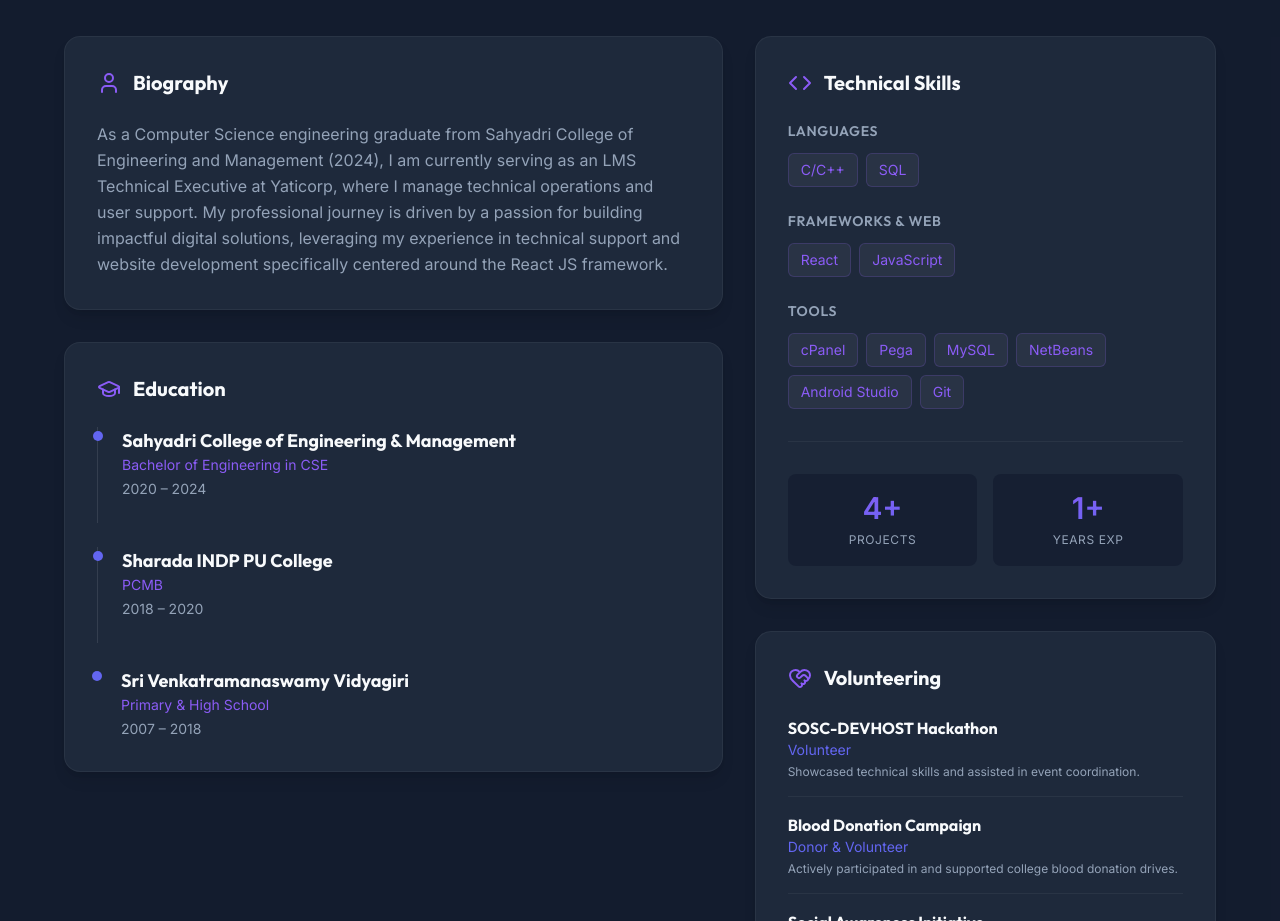
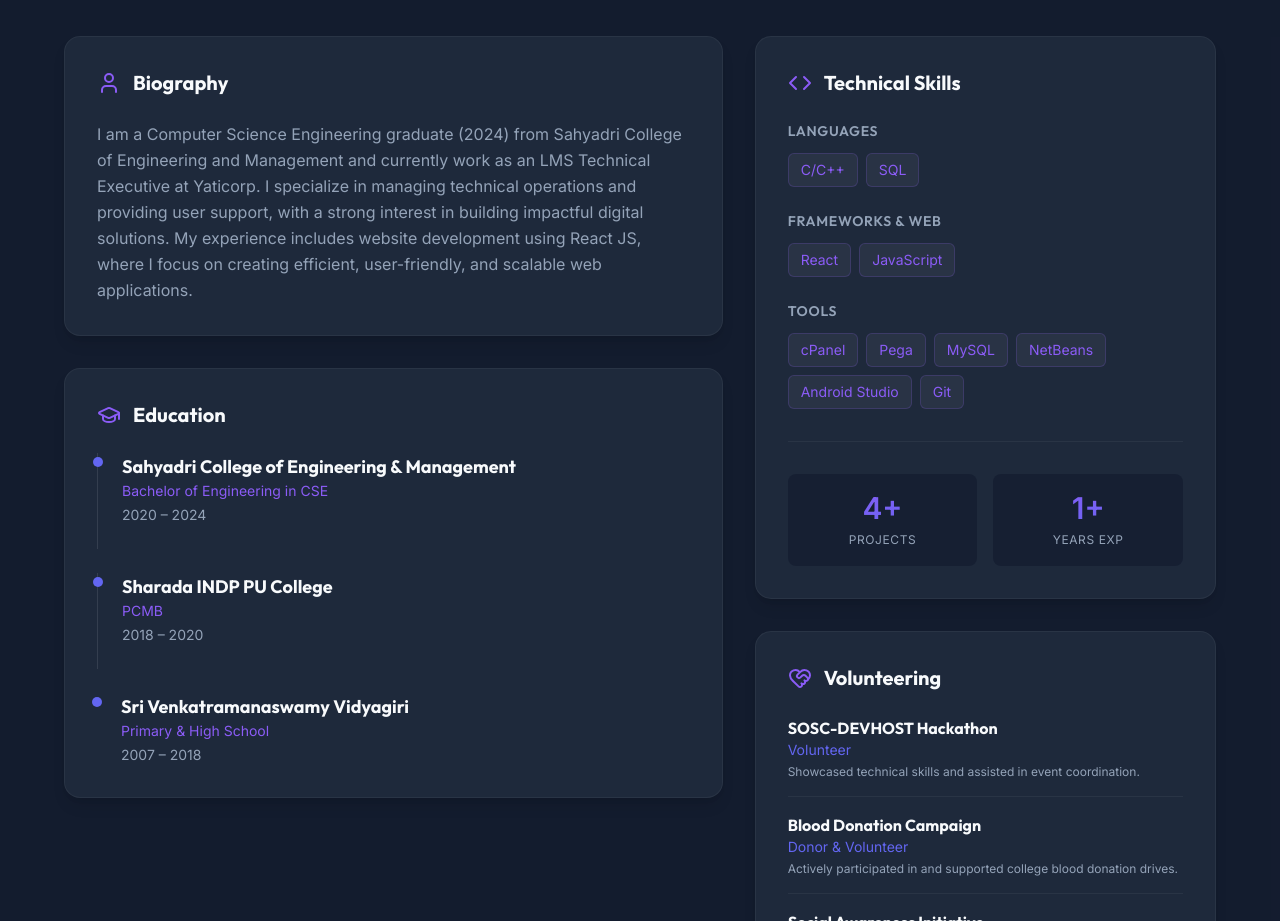
Before and after one commit to VishranthRai/Portfolio, a React (Vite) app: page / in a window 1280 px wide. Shown: the part 980-1901 px from the top of the page. Built offline with nearby package versions, Linux system fonts and the light colour scheme.

Commit message:
Refine biography text

```diff
--- a/src/components/About.jsx
+++ b/src/components/About.jsx
@@ -72,11 +72,7 @@ const About = () => {
                                 </div>
                                 <div className="space-y-4 text-text-secondary leading-relaxed">
                                     <p>
-                                        As a Computer Science engineering graduate from Sahyadri College of Engineering and Management (2024),
-                                        I am currently serving as an LMS Technical Executive at Yaticorp, where I manage technical operations
-                                        and user support. My professional journey is driven by a passion for building impactful digital
-                                        solutions, leveraging my experience in technical support and website development specifically
-                                        centered around the React JS framework.
+                                        I am a Computer Science Engineering graduate (2024) from Sahyadri College of Engineering and Management and currently work as an LMS Technical Executive at Yaticorp. I specialize in managing technical operations and providing user support, with a strong interest in building impactful digital solutions. My experience includes website development using React JS, where I focus on creating efficient, user-friendly, and scalable web applications.
                                     </p>
                                 </div>
                             </div>
```
